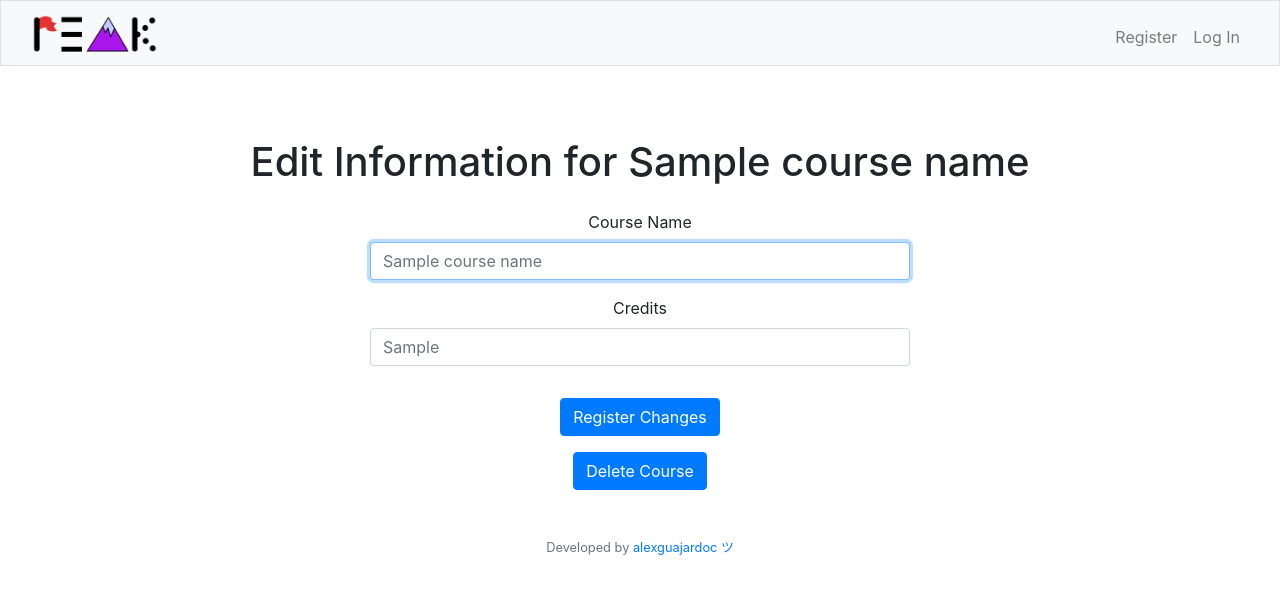
After one commit to aguajardoc/peak, a Flask app: template templates/editcourse.html in a window 1280 px wide. The commit adds this page. Shown: the top 594 px of the page. Run offline with Flask 3, Linux system fonts and the light colour scheme; the template is opened without the code that fills it: most values are stand-ins (such as "Sample title", 1, 10 or a date in 2020); some libraries are stand-ins or nearby versions.

Commit message:
Course edits now possible

```diff
--- a/app.py
+++ b/app.py
@@ -150,6 +150,7 @@ def newcourse():
         return render_template("newcourse.html")
 
 @app.route('/assignments')
+@login_required
 def assignments():
 
     # Fetch course name from URL, and ID from database
@@ -169,6 +170,7 @@ def assignments():
     return render_template("assignments.html", course_name=course_name, assignments=assignments, avg=avg[0][0], avg2=avg2[0][0], max=max[0][0])
 
 @app.route('/newassignment', methods=["GET", "POST"])
+@login_required
 def newassignment():
 
     if request.method == "POST":
@@ -205,3 +207,33 @@ def newassignment():
         course_name = request.args.get('course_name')
 
         return render_template("newassignment.html", course_name=course_name)
+
+@app.route('/editcourse', methods=["GET", "POST"])
+@login_required
+def editcourse():
+
+    if request.method == "POST":
+        course_credits = request.form.get("credits")
+        course_id = request.form.get("courseid")
+        course_name = request.form.get("coursename")
+
+        crsr.execute("UPDATE courses SET course_name = ?, credits = ? WHERE course_id = ?", (course_name, course_credits, course_id)).fetchall()
+        db_connection.commit()
+
+        # Resubmit current course data
+
+        # Fetch course data
+        courses = crsr.execute("SELECT course_name, credits, assignmentcount, grade FROM courses WHERE user_id = ?", (session["user_id"],)).fetchall()
+
+        # Fetch (while calculating) unweighted and weighted GPA for all courses
+        unweighted_gpa = crsr.execute("SELECT SUM(grade) / COUNT(grade) FROM courses WHERE user_id = ?", (session["user_id"],)).fetchall()
+        weighted_gpa = crsr.execute("SELECT SUM(grade * credits) / SUM(credits) FROM courses WHERE user_id = ?", (session["user_id"],)).fetchall()
+
+        return render_template("current.html", courses=courses, unweighted_gpa=unweighted_gpa[0][0], weighted_gpa=weighted_gpa[0][0])
+    else:
+
+        course_name = request.args.get('course_name')
+        cId = crsr.execute("SELECT course_id FROM courses WHERE course_name = ? AND user_id = ?", (course_name,session["user_id"])).fetchall()
+        course_credits = crsr.execute("SELECT credits FROM courses WHERE course_id = ? AND user_id = ?", (cId[0][0],session["user_id"])).fetchall()
+
+        return render_template("editcourse.html", course_name=course_name, course_credits=course_credits[0][0], cId=cId[0][0])
--- /dev/null
+++ b/templates/editcourse.html
@@ -0,0 +1,32 @@
+{% extends "layout.html" %}
+
+{% block title %}
+Peak
+{% endblock %}
+
+{% block main %}
+<div class="container">
+    <h1 class="text-center my-4">Edit Information for {{ course_name }}</h1>
+
+    <div class="row justify-content-center">
+        <div class="col-lg-6">
+            <form action="/editcourse" method="post">
+                <input type="hidden" autocomplete="off" autofocus class="form-control" id="courseid" name="courseid" value="{{ cId }}">
+                <div class="form-group">
+                    <label for="assignmentname">Course Name</label>
+                    <input autocomplete="off" autofocus class="form-control" id="coursename" name="coursename" placeholder="{{ course_name }}" type="text">
+                </div>
+                <div class="form-group">
+                    <label for="credits">Credits</label>
+                    <div class="input-group">
+                        <input autocomplete="off" class="form-control" id="credits" name="credits" placeholder="{{ course_credits }}" type="number" min="0" step="any">
+                    </div>
+                </div>
+                <button class="btn btn-primary mt-3" type="submit">Register Changes</button>
+                <br>
+                <button class="btn btn-primary mt-3" type="submit">Delete Course</button>
+            </form>
+        </div>
+    </div>
+</div>
+{% endblock %}
```
Also changed, not shown: templates/assignments.html (+7 -0 lines), peak.db, 1 other file.
